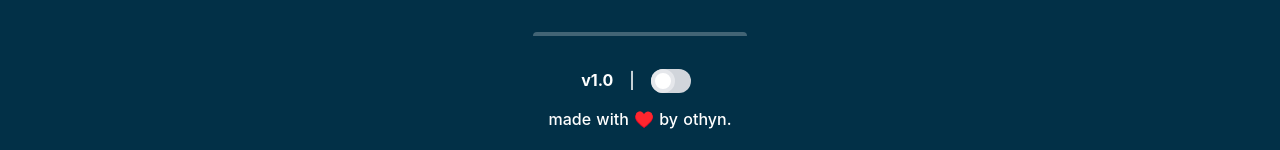
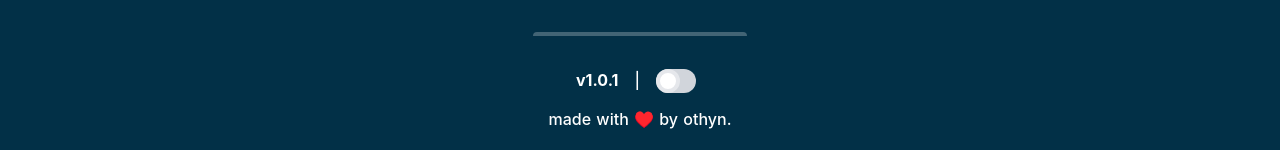
Before and after one commit to othyn/weltonchippy.uk, a Nuxt app: page / in a window 1280 px wide. Shown: the part 3832-3982 px from the top of the page. Built offline with nearby package versions, Linux system fonts and the light colour scheme.

Commit message:
Version bump

```diff
--- a/components/core/Footer.vue
+++ b/components/core/Footer.vue
@@ -27,7 +27,7 @@
           <a
             class="font-bold hover:underline"
             href="https://github.com/othyn/weltonchippy.uk/releases"
-            >v1.0</a
+            >v1.0.1</a
           >
           <span class="mx-4">|</span>
         </p>
```
